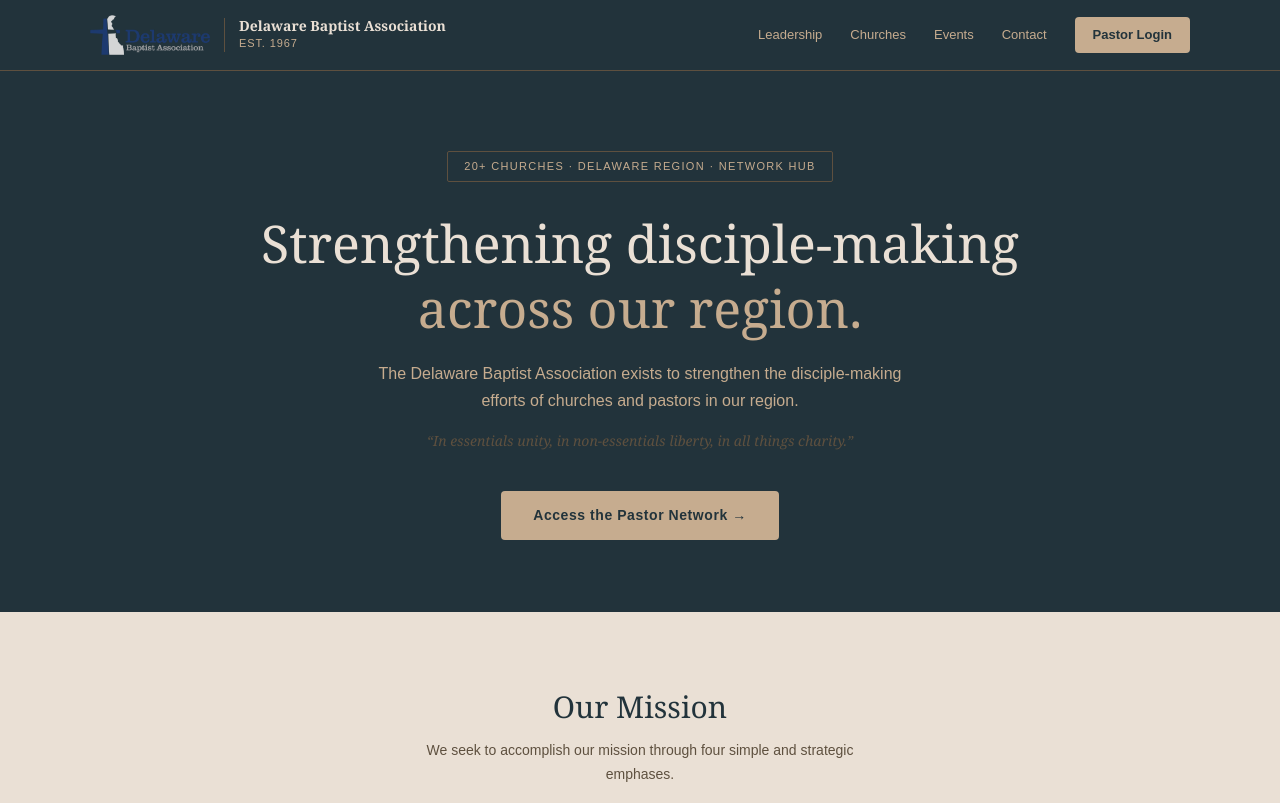
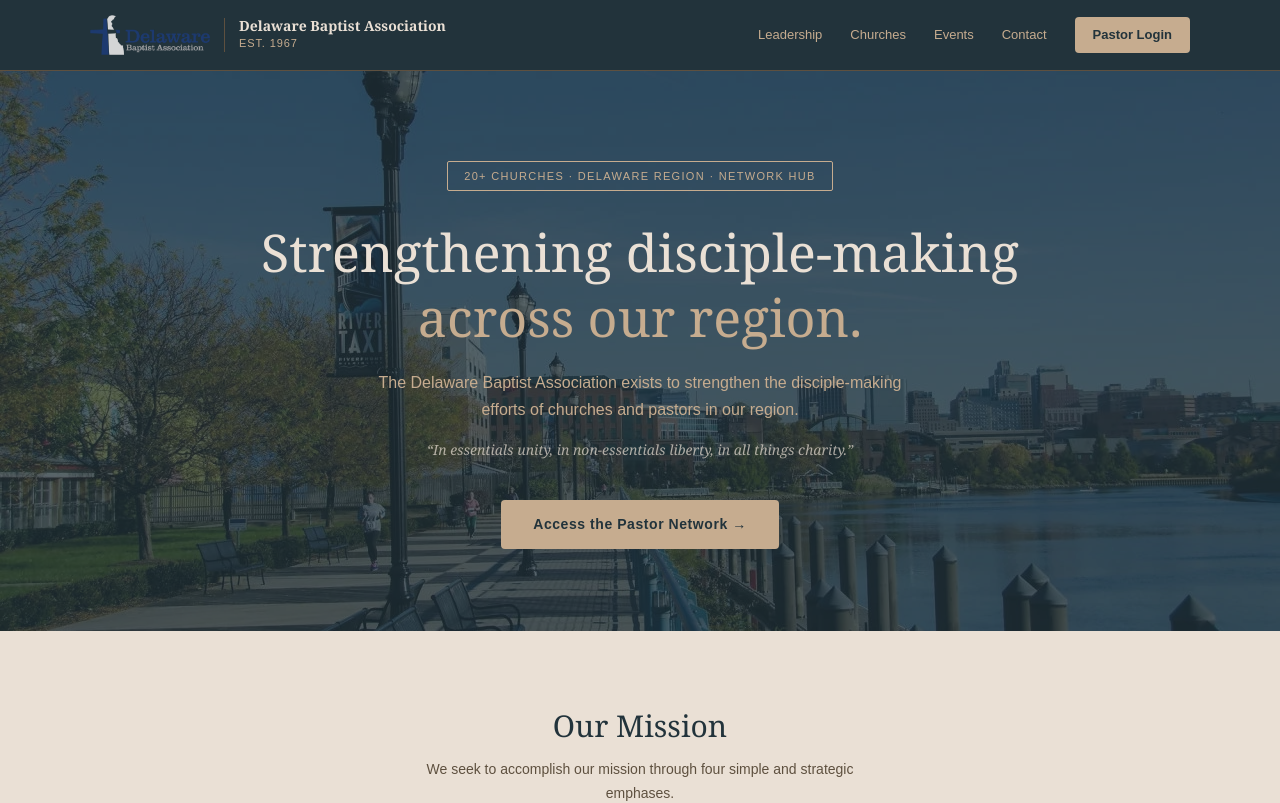
Before and after one commit to byomes/dba-network-hub, a Next.js app: page / in a window 1280 px wide. Shown: the top 803 px of the page. Built offline with nearby package versions, Linux system fonts and the light colour scheme.

Commit message:
Add Wilmington hero image to landing page

```diff
--- a/app/page.tsx
+++ b/app/page.tsx
@@ -46,10 +46,21 @@ export default function Home() {
       </header>
 
       {/* Hero */}
-      <section style={{ backgroundColor: '#22333B', padding: '80px 24px 72px' }}>
+      <section style={{ position: 'relative', minHeight: '560px', display: 'flex', alignItems: 'center' }}>
+        <Image
+          src="/images/wilmington.jpg"
+          alt="Wilmington, Delaware"
+          fill
+          style={{ objectFit: 'cover', objectPosition: 'center' }}
+          priority
+        />
+        {/* Overlay */}
+        <div style={{ position: 'absolute', inset: 0, backgroundColor: 'rgba(34, 51, 59, 0.75)' }} />
+        {/* Content */}
+        <div style={{ position: 'relative', zIndex: 1, width: '100%', padding: '80px 24px 72px' }}>
           <div style={{ maxWidth: '1100px', margin: '0 auto', textAlign: 'center' }}>
             <div style={{
-            display: 'inline-block', border: '1px solid #5E503F', color: '#C6AC8F',
+              display: 'inline-block', border: '1px solid #C6AC8F', color: '#C6AC8F',
               fontFamily: 'sans-serif', fontSize: '11px', letterSpacing: '0.12em', textTransform: 'uppercase',
               padding: '6px 16px', borderRadius: '2px', marginBottom: '28px'
             }}>
@@ -62,7 +73,7 @@ export default function Home() {
             <p style={{ color: '#C6AC8F', fontFamily: 'sans-serif', fontSize: '16px', maxWidth: '560px', margin: '0 auto 16px', lineHeight: 1.7 }}>
               The Delaware Baptist Association exists to strengthen the disciple-making efforts of churches and pastors in our region.
             </p>
-          <p style={{ color: '#5E503F', fontFamily: 'Georgia, serif', fontSize: '14px', fontStyle: 'italic', marginBottom: '40px' }}>
+            <p style={{ color: '#EAE0D5', fontFamily: 'Georgia, serif', fontSize: '14px', fontStyle: 'italic', marginBottom: '40px', opacity: 0.7 }}>
               &ldquo;In essentials unity, in non-essentials liberty, in all things charity.&rdquo;
             </p>
             <Link href="/login" style={{
@@ -72,6 +83,7 @@ export default function Home() {
             }}>
               Access the Pastor Network →
             </Link>
+          </div>
         </div>
       </section>
 
```
Also changed, not shown: public/images/wilmington.jpg (added). Lines whose indentation alone changed are shown as unchanged.
